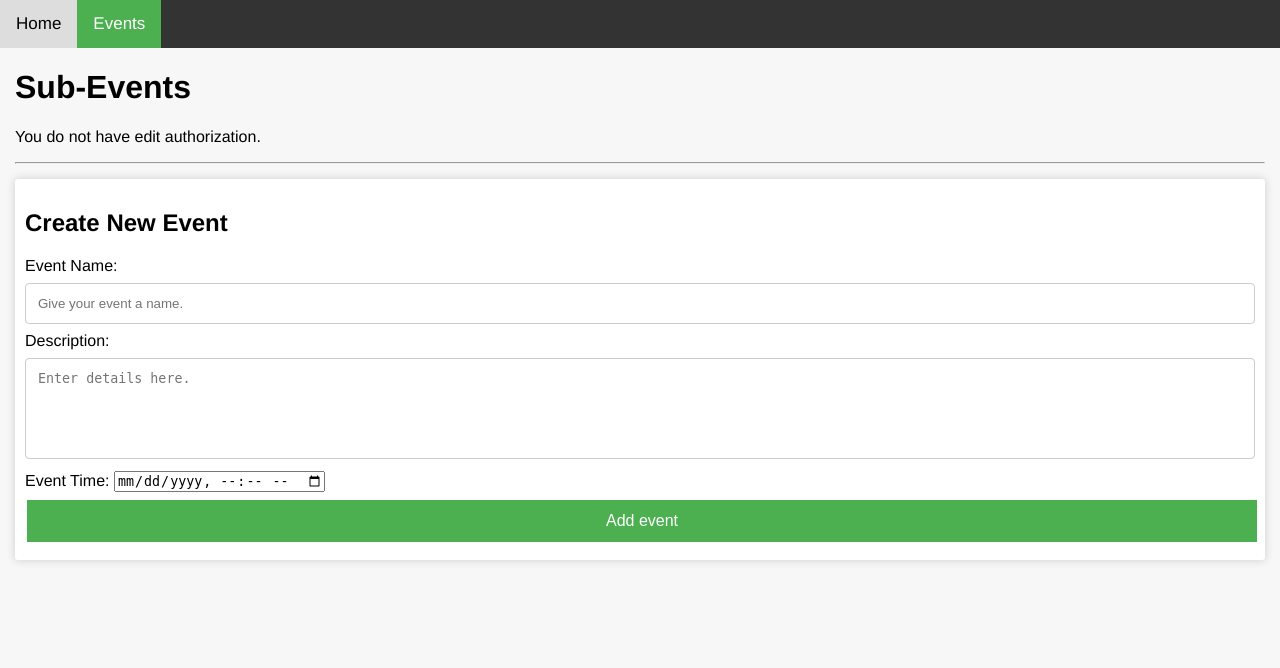
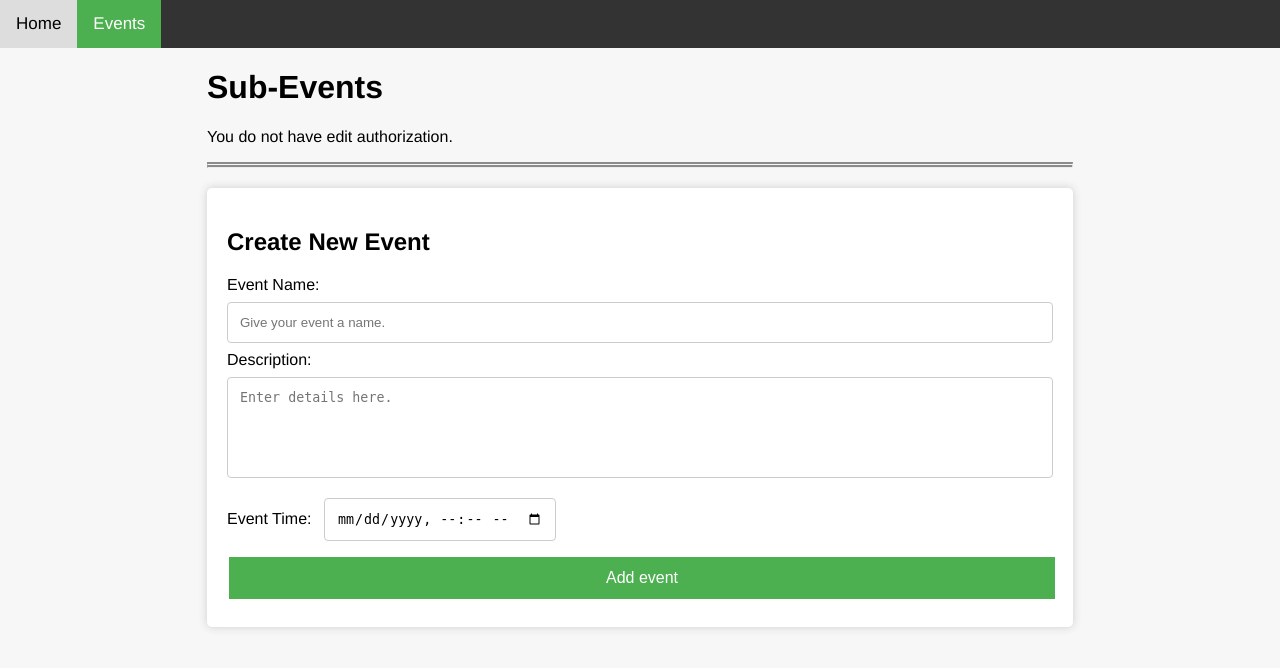
Before and after one commit to knative-portability/large-events, a Flask app: template pageserve/templates/events.html in a window 1280 px wide. Shown: the top 668 px of the page. Run offline with Flask 2, Linux system fonts and the light colour scheme; the template is opened without the code that fills it, so the values that code supplies are empty; parts of the project's set-up code (start-up, migrations or seed data) failed here and were passed over; some libraries are stand-ins or nearby versions.

Commit message:
Clean up styling

```diff
--- a/pageserve/static/style.css
+++ b/pageserve/static/style.css
@@ -34,30 +34,36 @@
 }
 
 #sign_in_button {
-  padding: 0px 8px;
+  padding: 0 8px;
 }
 
 .content_box {
   background-color: 	#ffffff;
   border: 1px hidden gray;
-  border-radius: 3px;
-  padding: 10px;
-  margin: 15px 0px;
-  box-shadow: 0px 0px 8px #cccccc;
+  border-radius: 5px;
+  padding: 20px;
+  margin: 20px 0;
+  box-shadow: 0 0 8px #cccccc;
 }
 
-.form_divider {
-
+hr.form_divider {
+  border-top: 5px double #8c8b8b;
 }
 
-.form {
-
-}
-
-input[type=text], textarea {
+input[type=text], select, textarea {
+  background-color: white;
   width: 100%;
   padding: 12px 12px;
   margin: 8px 0;
+  display: inline-block;
+  border: 1px solid #ccc;
+  border-radius: 4px;
+  box-sizing: border-box;
+}
+
+input[type=datetime-local] {
+  padding: 12px 12px;
+  margin: 8px;
   display: inline-block;
   border: 1px solid #ccc;
   border-radius: 4px;
@@ -83,7 +89,11 @@ textarea {
 
 .form button:hover {
   background-color: #45a149;
-  box-shadow: 0px 0px 5px #cccccc;
+  box-shadow: 0 0 5px #cccccc;
+}
+
+.page_content {
+  margin: 0 15%;
 }
 
 body {
--- a/pageserve/templates/base.html
+++ b/pageserve/templates/base.html
@@ -81,7 +81,7 @@ limitations under the License.
         </div>
     </div>
 
-    <div style="padding: 0px 15px">
+    <div class="page_content" style="padding: 0px 15px">
     <header>
         {% block header %}{% endblock header %}
     </header>
--- a/pageserve/templates/events.html
+++ b/pageserve/templates/events.html
@@ -32,7 +32,7 @@ limitations under the License.
     </div>
 {% endfor %}
 
-<hr class="form-divider">
+<hr class="form_divider">
 
 <div class="content_box form">
 <h2>Create New Event</h2>
```
